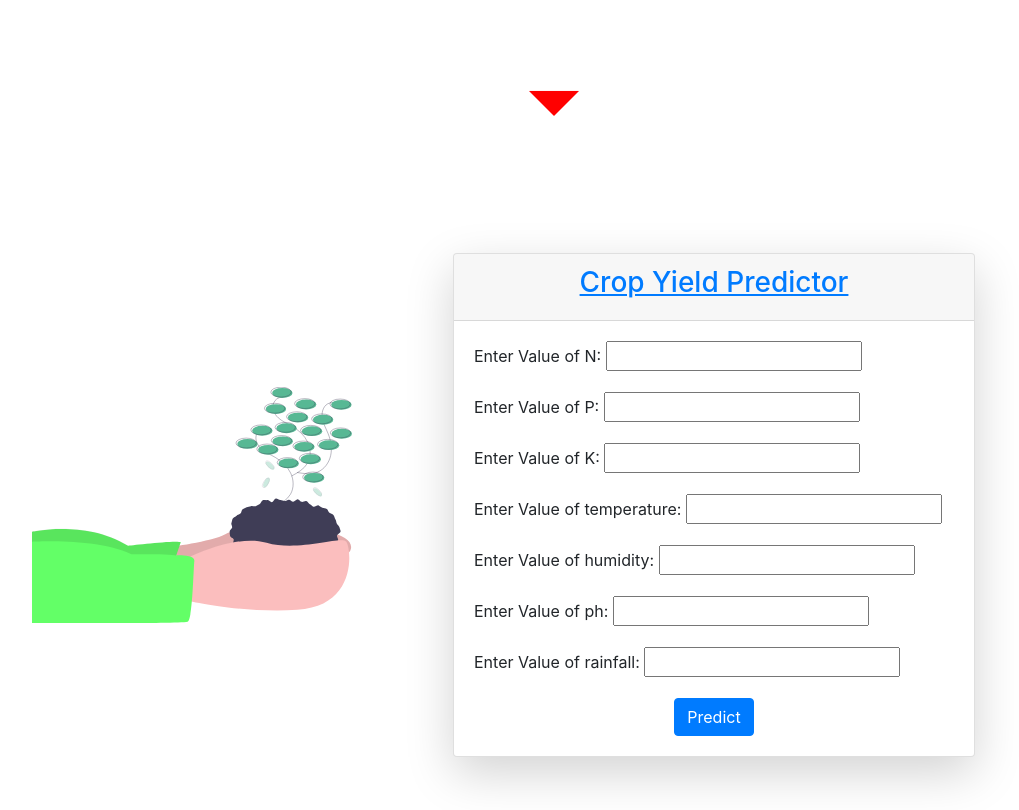
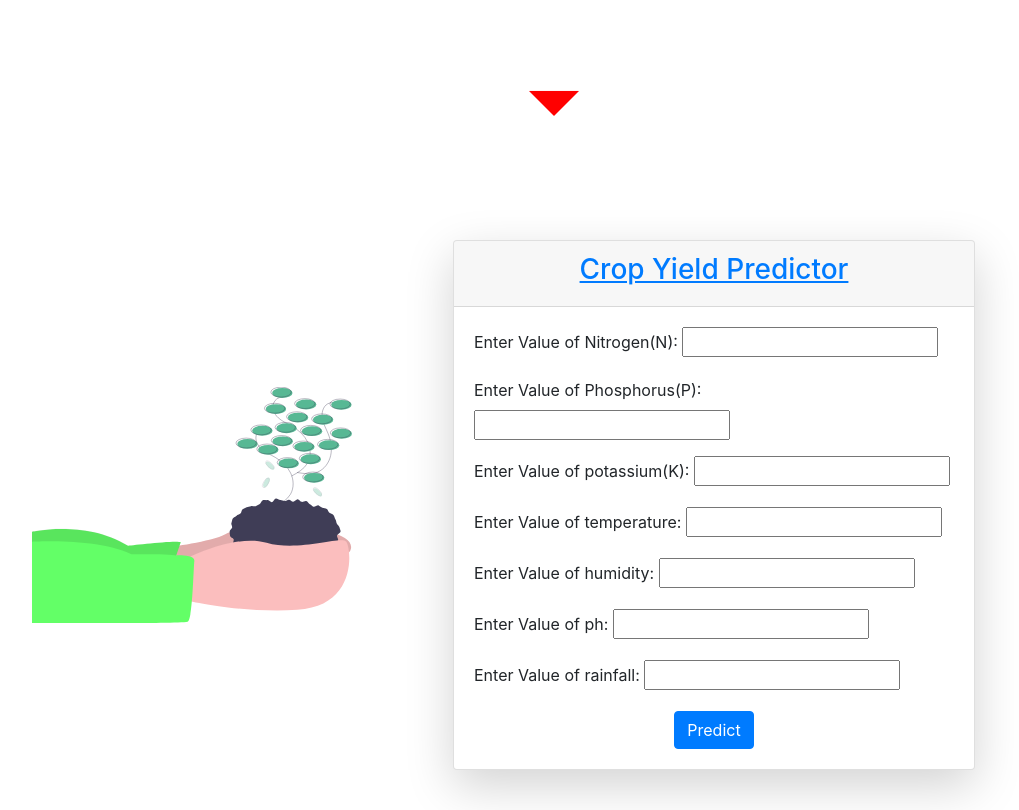
Before and after one commit to paramteraiya/CropRecomendation, a Flask app: page /guest-user in a window 1280 px wide. Shown: the part 1495-2305 px from the top of the page, without its empty margins (86-1105 px from the left). Run offline with Flask 2, Linux system fonts and the light colour scheme; parts of the project's set-up code (start-up, migrations or seed data) failed here and were passed over; some libraries are stand-ins or nearby versions.

Commit message:
changed label in prediction page

```diff
--- a/WebApplication/templates/prediction.html
+++ b/WebApplication/templates/prediction.html
@@ -82,15 +82,15 @@
             </div>
             <div class="card-body">
                 <div class="form-group">
-                    <label for="N">Enter Value of N:</label>
+                    <label for="N">Enter Value of Nitrogen(N):</label>
                     <input type="number" id="N" name="n-value">
                 </div>
                 <div class="form-group">
-                    <label for="P">Enter Value of P:</label>
+                    <label for="P">Enter Value of Phosphorus(P):</label>
                     <input type="number" id="P" name="p-value">
                 </div>
                 <div class="form-group">
-                    <label for="K">Enter Value of K:</label>
+                    <label for="K">Enter Value of potassium(K):</label>
                     <input type="number" id="K" name="k-value">
                 </div>
                 <div class="form-group">
```
